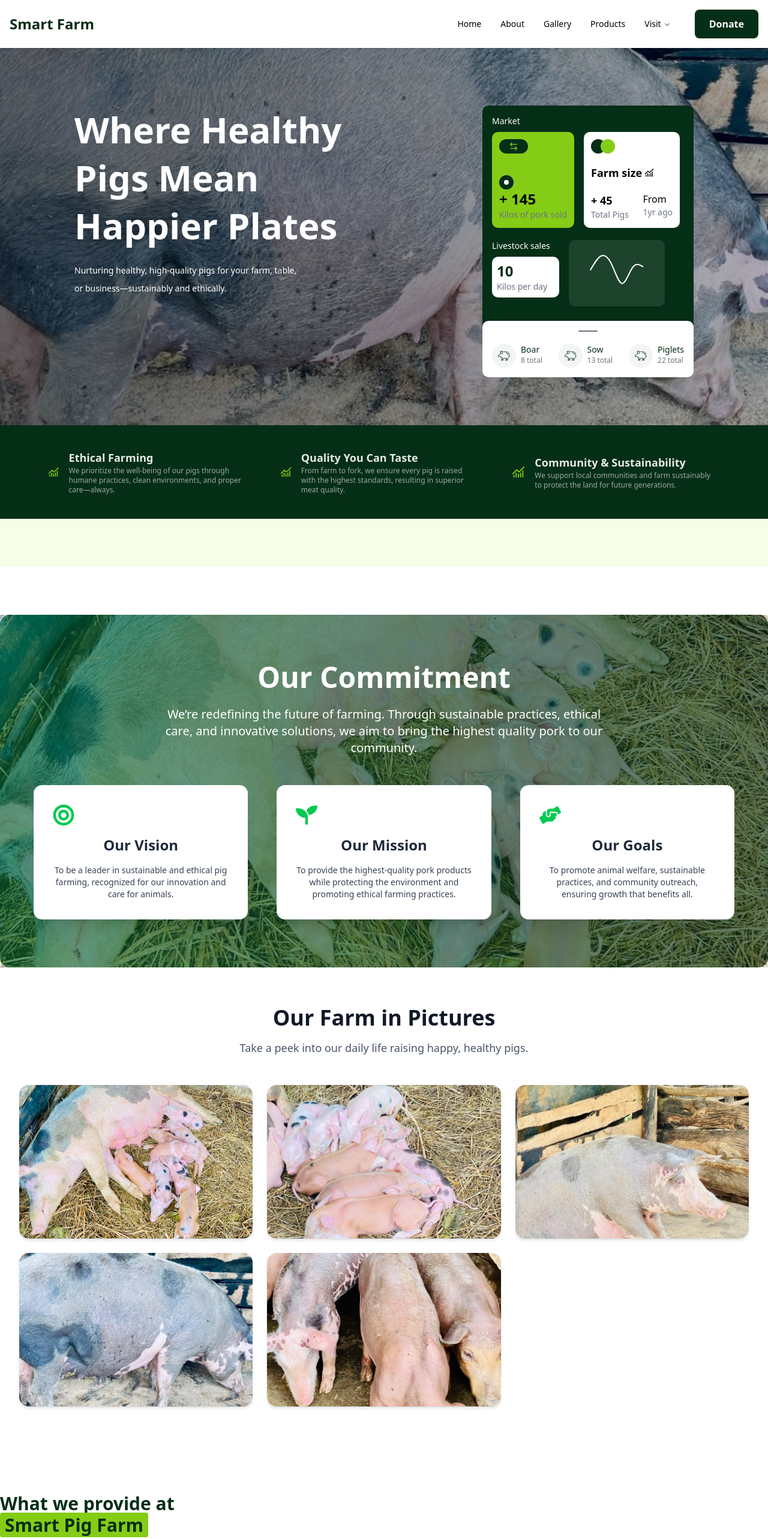
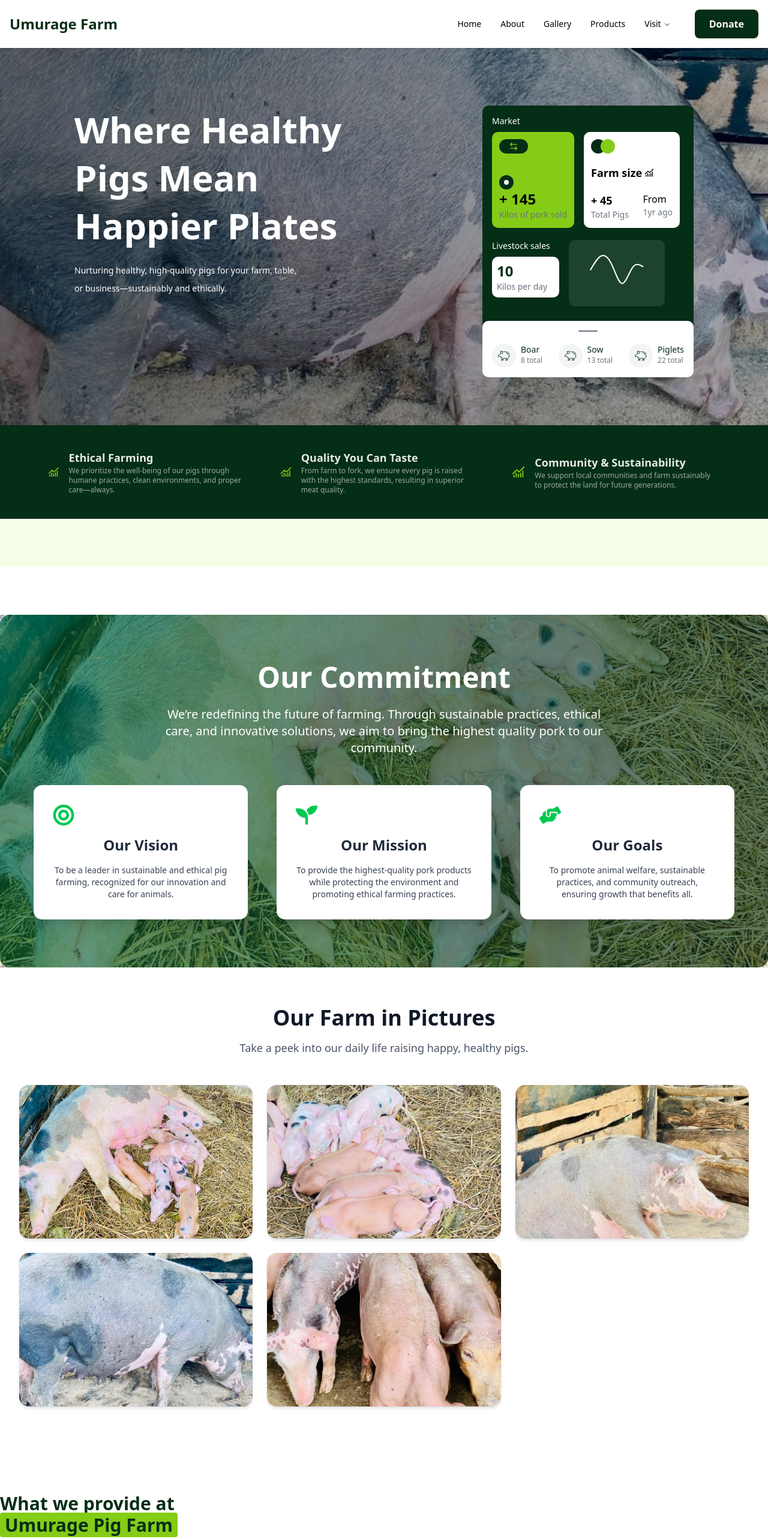
Before and after one commit to Delyc/ihinga-tech-client, a Next.js app: page / in a window 1280 px wide. Shown: the top 2566 px of the page at 60% size. Built offline with nearby package versions, Linux system fonts and the light colour scheme.

Commit message:
feat: name

```diff
--- a/src/components/organisms/footer.tsx
+++ b/src/components/organisms/footer.tsx
@@ -8,7 +8,7 @@ export const Footer = () => {
       <div className="max-w-7xl mx-auto px-4 py-12">
         <div className="grid grid-cols-1 md:grid-cols-4 gap-8">
           <div>
-            <h2 className="text-lg font-semibold mb-2">Smart Farm</h2>
+            <h2 className="text-lg font-semibold mb-2">Umurage Farm</h2>
             <p className="text-sm">
               Providing fresh, healthy pork with care and sustainability.
             </p>
@@ -28,9 +28,9 @@ export const Footer = () => {
         </div>
         <Separator className="my-8 border-white opacity-20" />
         <div className="flex flex-col md:flex-row justify-between items-center">
-          <p>&copy; {new Date().getFullYear()} smartFarm. All rights reserved.</p>
+          <p>&copy; {new Date().getFullYear()} Farm. All rights reserved.</p>
           <div className="items-center flex gap-2">
-          <PhoneCall className="w-6 h-6 animate-bounce"/>
+            <PhoneCall className="w-6 h-6 animate-bounce" />
             +250781093895
           </div>
         </div>
--- a/src/components/organisms/home.tsx
+++ b/src/components/organisms/home.tsx
@@ -57,7 +57,7 @@ const HomeC = () => {
                 </section> */}
 
                 <section id="products" className="lg:py-20 flex flex-col  gap-10">
-                    <H2 className="text-primary-green text-start lg:w-1/4 px-5 lg:px-0">What we provide at  <span className="bg-secondary-green px-2 rounded">Smart Pig Farm</span> </H2>
+                    <H2 className="text-primary-green text-start lg:w-1/4 px-5 lg:px-0">What we provide at  <span className="bg-secondary-green px-2 rounded">Umurage Pig Farm</span> </H2>
 
                     <div className="
             flex flex-col lg:flex-row gap-20">
@@ -67,8 +67,7 @@ const HomeC = () => {
                                 <BetweenHorizontalEnd className="text-primary-green" />
                                 <H4 className="text-primary-green">Fresh Pork (From Slaughtered Pigs)</H4>
                                 <p className="text-sm text-primary-gray">Clean, tender pork from healthy pigs—ready for your table or market.
-
-</p>
+                                </p>
                             </div>
 
                             <div className="bg-white/60 p-4 rounded-md flex flex-col gap-3">
@@ -88,14 +87,9 @@ const HomeC = () => {
                                 <H4 className="text-primary-green">High-Quality Organic Manure</H4>
                                 <p className="text-sm text-primary-gray">Nutrient-rich manure to boost your soil naturally and sustainably.</p>
                             </div>
-
-
                         </div>
 
                         <div className="lg:w-2/5 px-5 lg:px-0 flex flex-col gap-10 items-center">
-
-
-
                             <div className="flex gap-6 items-start">
                                 <H1>30+</H1>
                                 <div className="flex flex-col gap-1 w-2/3">
--- a/src/components/organisms/navbar.tsx
+++ b/src/components/organisms/navbar.tsx
@@ -59,7 +59,7 @@ const Navbar = () => {
       {/* Navbar */}
       <nav className="fixed w-full bg-white z-50 shadow-sm">
         <div className="max-w-[80rem] mx-auto px-4 py-4 flex items-center justify-between">
-          <H3 className="text-primary-green font-bold">Smart Farm</H3>
+          <H3 className="text-primary-green font-bold">Umurage Farm</H3>
 
           {/* Hamburger */}
           <div className="md:hidden">
@@ -145,13 +145,13 @@ const Navbar = () => {
         <div className="fixed inset-0 z-50 flex items-center justify-center bg-black/70 transition-opacity duration-300 ease-in-out">
           <div className="bg-white rounded-xl shadow-xl p-6 w-full max-w-md mx-4 animate-fadeIn">
             <div className="flex justify-between items-center mb-4">
-              <h2 className="text-lg font-bold">Support Smart Farm</h2>
+              <h2 className="text-lg font-bold">Support Umurage Farm</h2>
               <button onClick={() => setShowModal(false)}>
                 <X className="text-gray-500 hover:text-black" />
               </button>
             </div>
             <p className="text-gray-600">
-              Thank you for your interest in supporting Smart Farm. Contact us via phone or email to learn how you can contribute.
+              Thank you for your interest in supporting Umurage Farm. Contact us via phone or email to learn how you can contribute.
             </p>
             <Button className="bg-primary-green text-white tracking-[2px] mt-2 lowercase">*182*1*1*0781093895*amount#</Button>
           </div>
```
